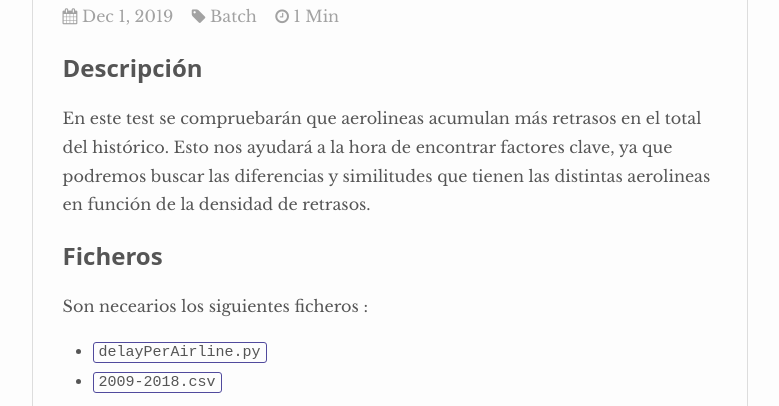
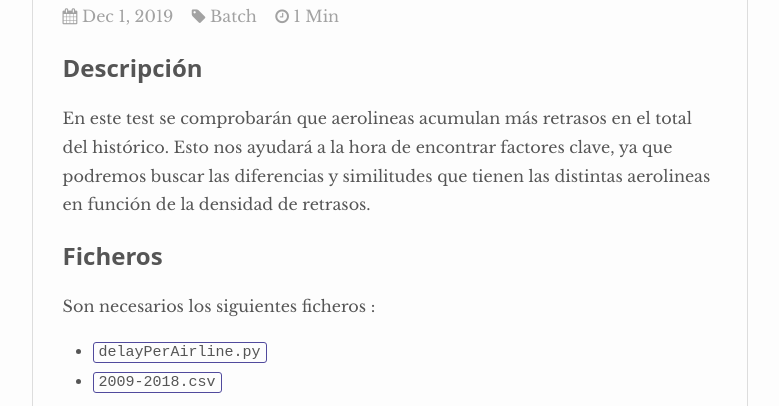
Before and after one commit to ivanfermena/Airline-Delay-Cancellation-Big-Data, a Jekyll site: the page built from _posts/2019-12-01-DelayPerAirline.md, in a window 1280 px wide. Shown: the part 438-844 px from the top of the page, without its empty margins (250-1029 px from the left). Built offline with Jekyll 4.4.1, drawn with Linux system fonts in a browser that asks for light colours; nearby versions of some CDN libraries.

Commit message:
Update 2019-12-01-DelayPerAirline.md

```diff
--- a/_posts/2019-12-01-DelayPerAirline.md
+++ b/_posts/2019-12-01-DelayPerAirline.md
@@ -7,10 +7,10 @@ categories: batch
 
 
 ## Descripción
-En este test se compruebarán que aerolineas acumulan más retrasos en el total del histórico. Esto nos ayudará a la hora de encontrar factores clave, ya que podremos buscar las diferencias y similitudes que tienen las distintas aerolineas en función de la densidad de retrasos.
+En este test se comprobarán que aerolineas acumulan más retrasos en el total del histórico. Esto nos ayudará a la hora de encontrar factores clave, ya que podremos buscar las diferencias y similitudes que tienen las distintas aerolineas en función de la densidad de retrasos.
 
 ## Ficheros
-Son necearios los siguientes ficheros :
+Son necesarios los siguientes ficheros :
 
 
 * `delayPerAirline.py`
```
